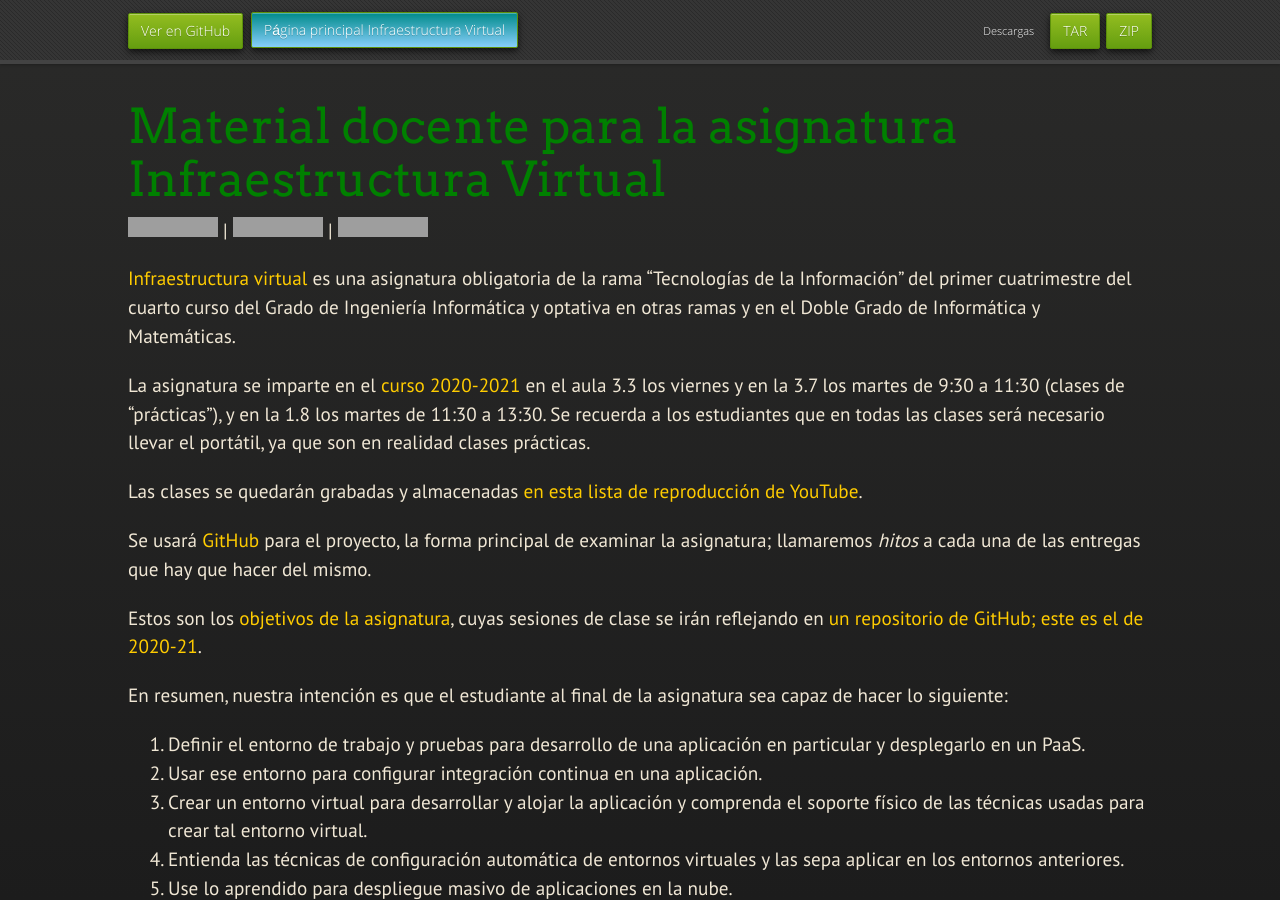
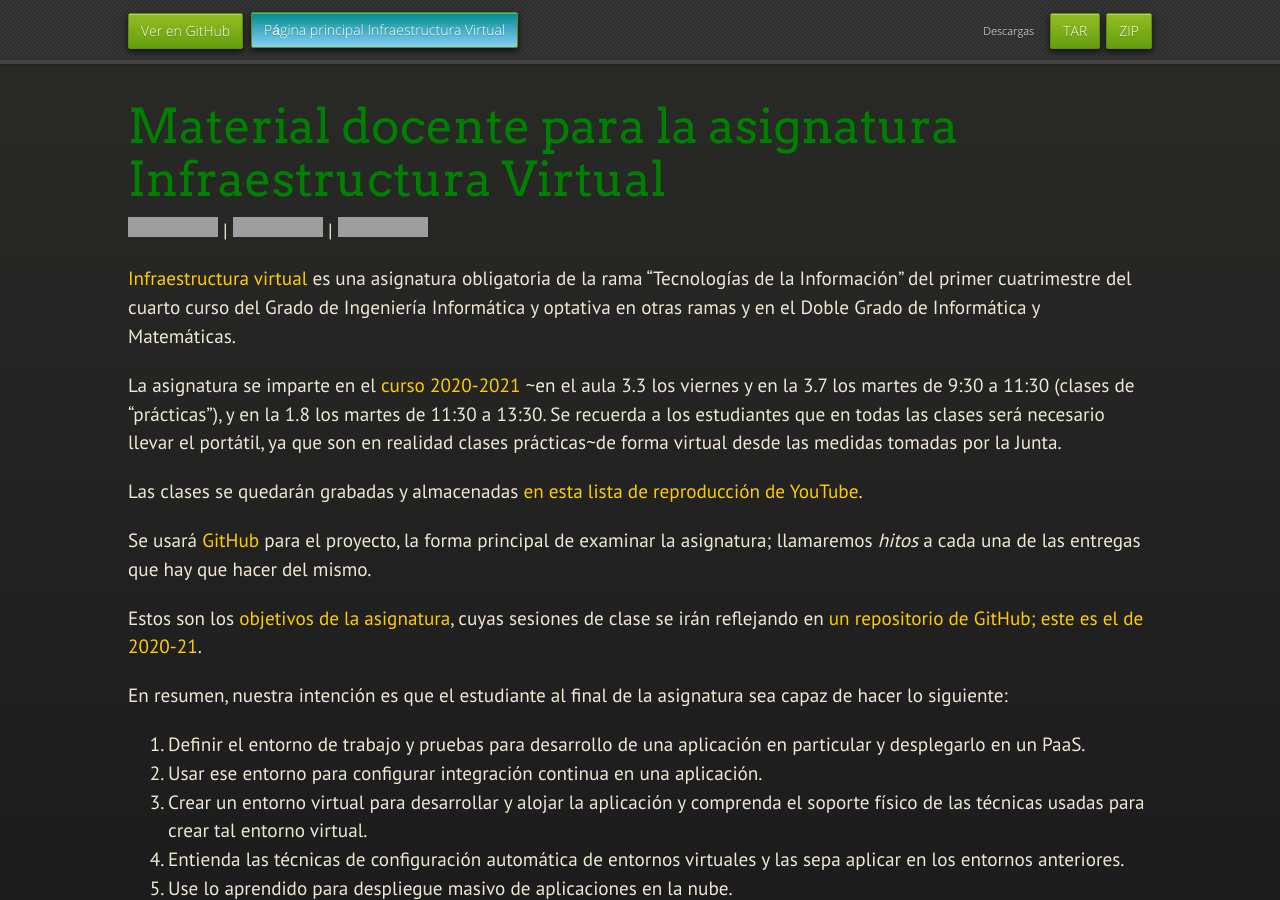
Before and after one commit to JJ/IV, a Jekyll site: the page built from index.md, in a window 1280 px wide and 900 px high. Built offline with Jekyll 4.4.1, drawn with Linux system fonts in a browser that asks for light colours; nearby versions of some CDN libraries; some web fonts are replaced; our own code applies the rules of GitHub Pages for plain Markdown files; grey boxes are pictures that could not be loaded.

Commit message:
Sync index.md de master a gh-pages

```diff
--- a/index.md
+++ b/index.md
@@ -18,10 +18,11 @@ optativa en otras ramas y en el Doble Grado de Informática y Matemáticas.
 
 La asignatura se imparte en el
 [curso 2020-2021](https://etsiit.ugr.es/sites/centros/etsiit/public/inline-files/Horarios%20GII%20(20-21).pdf)
-en el aula 3.3 los viernes y en la 3.7 los martes de 9:30 a 11:30 (clases de
+~en el aula 3.3 los viernes y en la 3.7 los martes de 9:30 a 11:30 (clases de
 "prácticas"), y en la 1.8 los martes de 11:30 a 13:30. Se recuerda a los
 estudiantes que en todas las clases será necesario llevar el portátil, ya que
-son en realidad clases prácticas.
+son en realidad clases prácticas~de forma virtual desde las medidas
+tomadas por la Junta.
 
 Las clases se quedarán grabadas y almacenadas
 [en esta lista de reproducción de YouTube](https://www.youtube.com/playlist?list=PLsYEfmwhBQdKIwbMDIwK64pt3Fs03BDz9).
```
